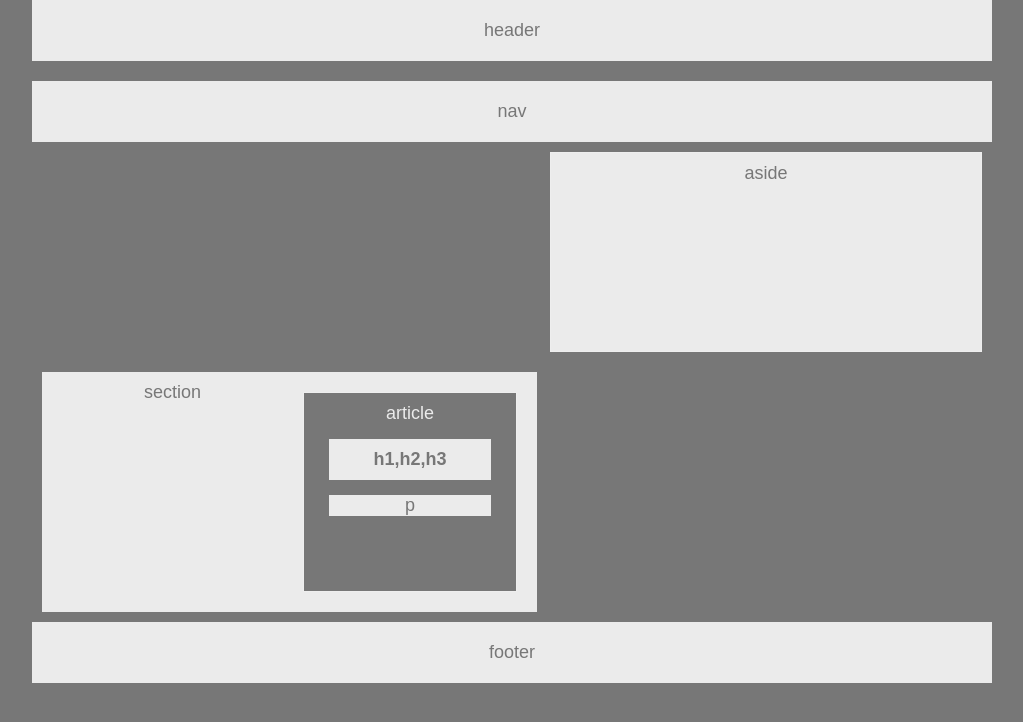
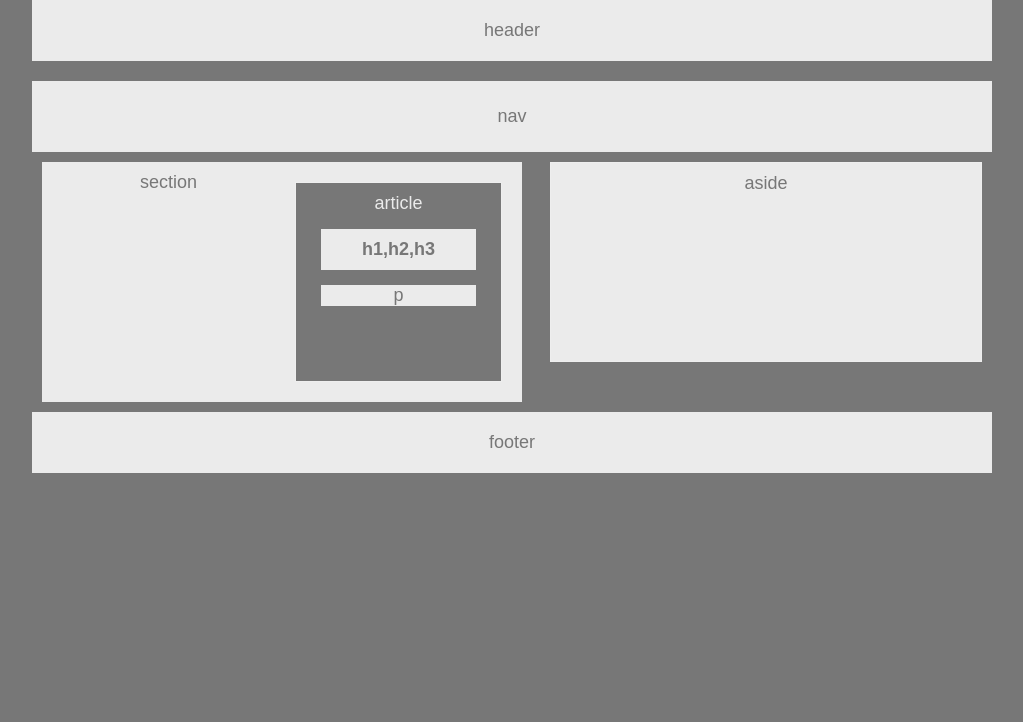
Before and after one commit to tjbrincefield/HW-Wireframe, a plain HTML site: page index.html in a window 1280 px wide. Shown: the whole page, without its empty margins (128-1151 px from the left). Drawn offline with Linux system fonts and the light colour scheme.

Commit message:
changed widths

```diff
--- a/style.css
+++ b/style.css
@@ -23,9 +23,8 @@
     margin: 10px;
     background:#ebebeb;
     color: #777;
-    width: 495px;
+    width: 50%;
     float: left;
-    clear: both;
   }
 
   nav {
@@ -33,7 +32,7 @@
     width: 100%;
     background: #ebebeb;
     color:#777;
-    padding: 20px;
+    padding: 25px;
   }
 
   #article {
@@ -51,7 +50,6 @@
     background: #ebebeb;
     border: 1px solid #eee;
     float: right;
-    clear: both;
   }
 
   #items{
```
